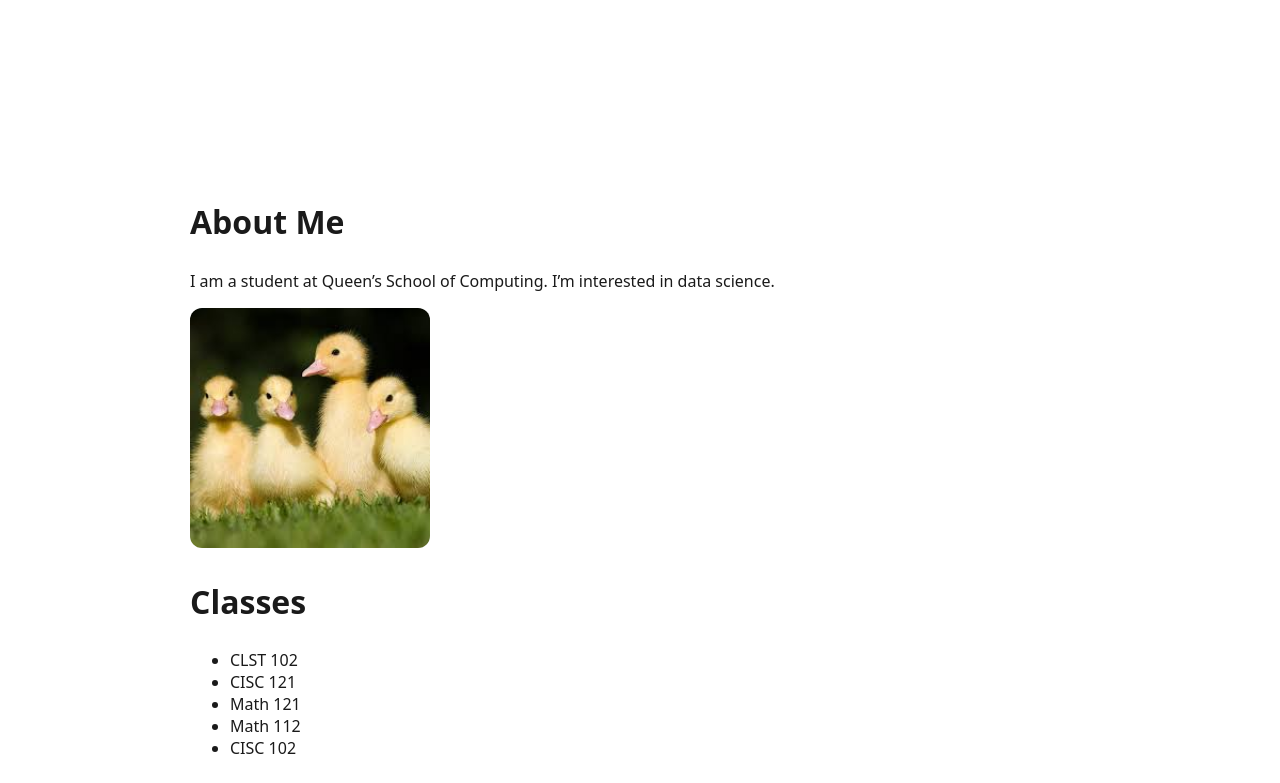
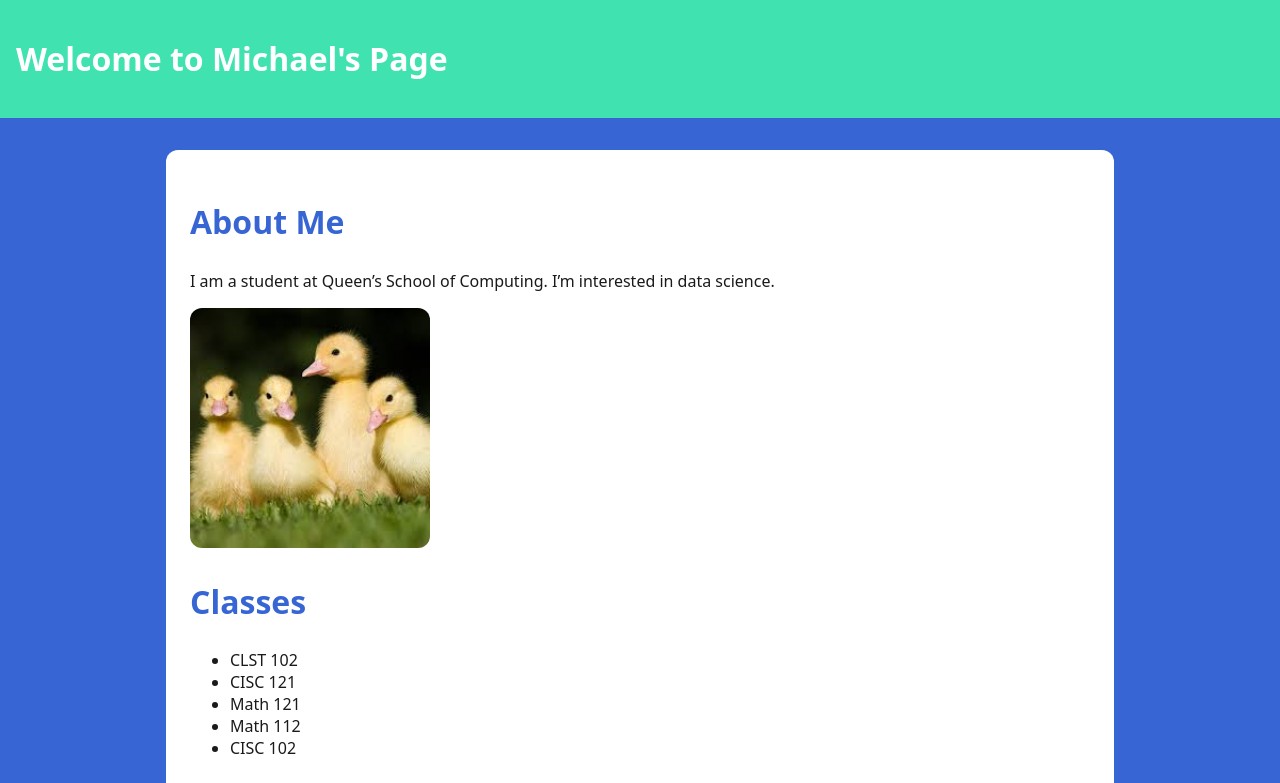
Before and after one commit to blizzardlizzer/queens-student-page, a plain HTML site: page index.html in a window 1280 px wide. Shown: the top 783 px of the page. Drawn offline with Linux system fonts and the light colour scheme.

Commit message:
Update style.css
Attempt 2 to change background color

```diff
--- a/style.css
+++ b/style.css
@@ -1,8 +1,8 @@
 :root {
-  --blue:##3766d4; --gold:#f2a900; --green:#40e3af;
+  --blue:#3766d4; --gold:#f2a900; --green:#40e3af;
 }
-body { font-family: system-ui, sans-serif; margin:0; background:var(--red); color:#fff; }
-header { background:var(--blue); color:#fff; padding:1rem; }
+body { font-family: system-ui, sans-serif; margin:0; background:var(--blue); color:#fff; }
+header { background:var(--green); color:#fff; padding:1rem; }
 main { background:#fff; color:#1a1a1a; max-width:900px; margin:2rem auto; border-radius:12px; padding:1.5rem; }
 a { color: var(--blue); }
 /* === personalize below by changing colors or spacing === */
```
